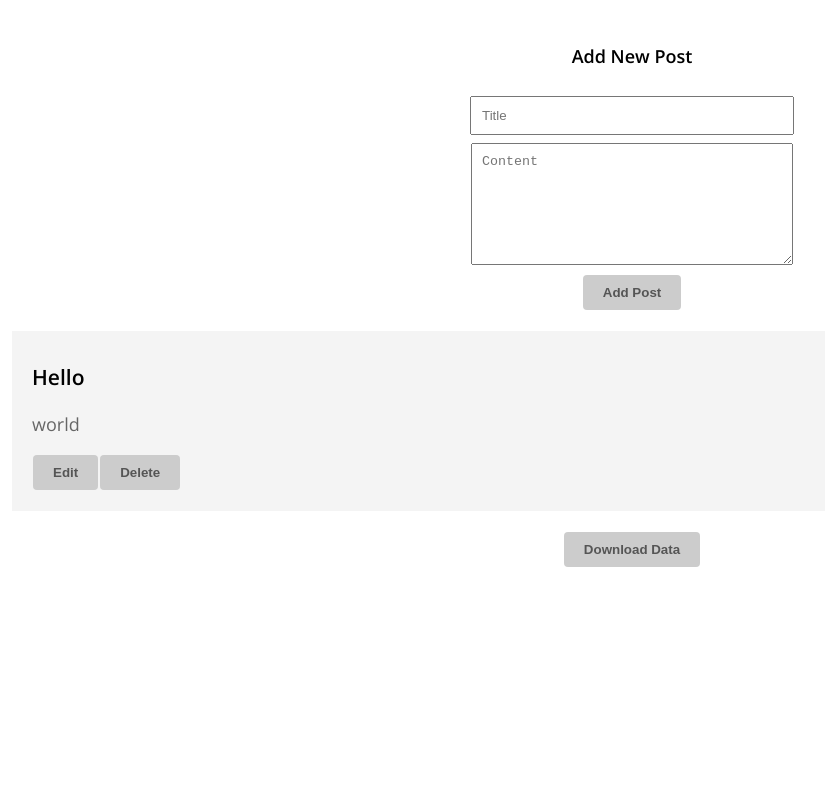
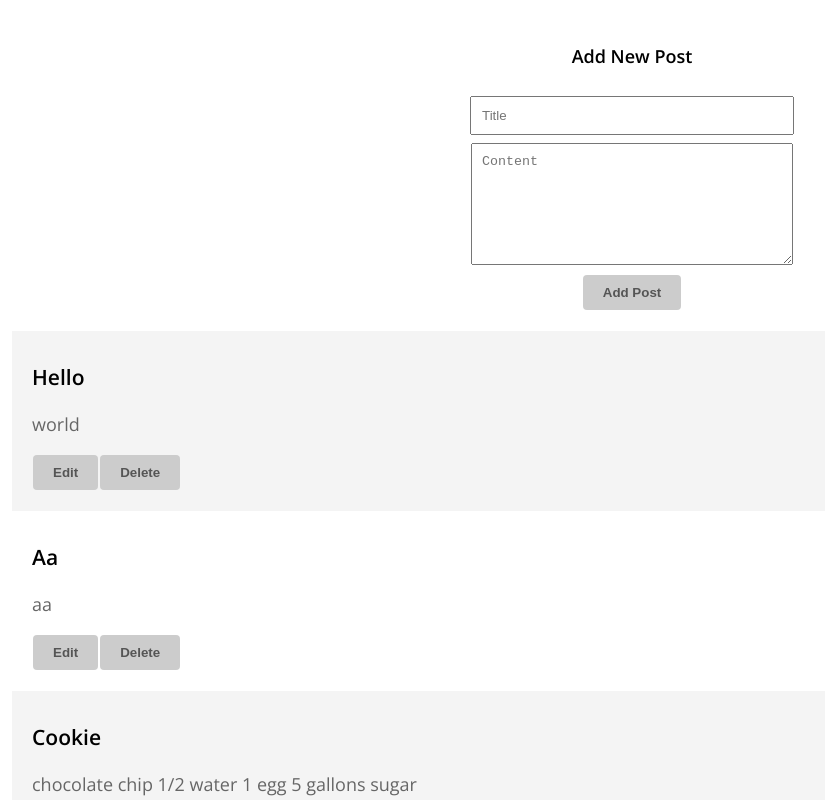
Before and after one commit to thraddash/food2, a React (Create React App) app: page / in a window 1280 px wide. Shown: the top 800 px of the page, without its empty margins (8-833 px from the left). Built offline with nearby package versions, Linux system fonts and the light colour scheme.

Commit message:
added 3rd argument to JSON.stringify to represent space indentation to data.json file

```diff
--- a/src/App.js
+++ b/src/App.js
@@ -114,7 +114,7 @@ function App() {
   // Download JSON File
   //////////////////////////////////////
   const saveData = jsonDate => {
-    const fileData = JSON.stringify(jsonDate);
+    const fileData = JSON.stringify(jsonDate, null, 2);
 
     const blob = new Blob([fileData], {type: "text/plain"});
     const url = URL.createObjectURL(blob);
@@ -178,7 +178,7 @@ function App() {
           )
         }) : null }
         <div className="btn-download">
-          <button onClick={ e => saveData(data )}>Download Data</button>
+          <button onClick={ e => saveData(data)}>Download Data</button>
         </div>
       </div>
     </div>
--- a/src/data.json
+++ b/src/data.json
@@ -3,5 +3,15 @@
     "id": "18a34f20-bc30-11eb-b83d-13213367ae36",
     "title": "hello",
     "content": "world"
+  },
+  {
+    "id": "00d4fd70-bc31-11eb-806e-4119ef39d572",
+    "title": "aa",
+    "content": "aa"
+  },
+  {
+    "id": "835ea750-bc31-11eb-bea8-73824311d3f8",
+    "title": "cookie",
+    "content": "chocolate chip\n1/2 water\n1 egg\n5 gallons sugar"
   }
 ]
```
